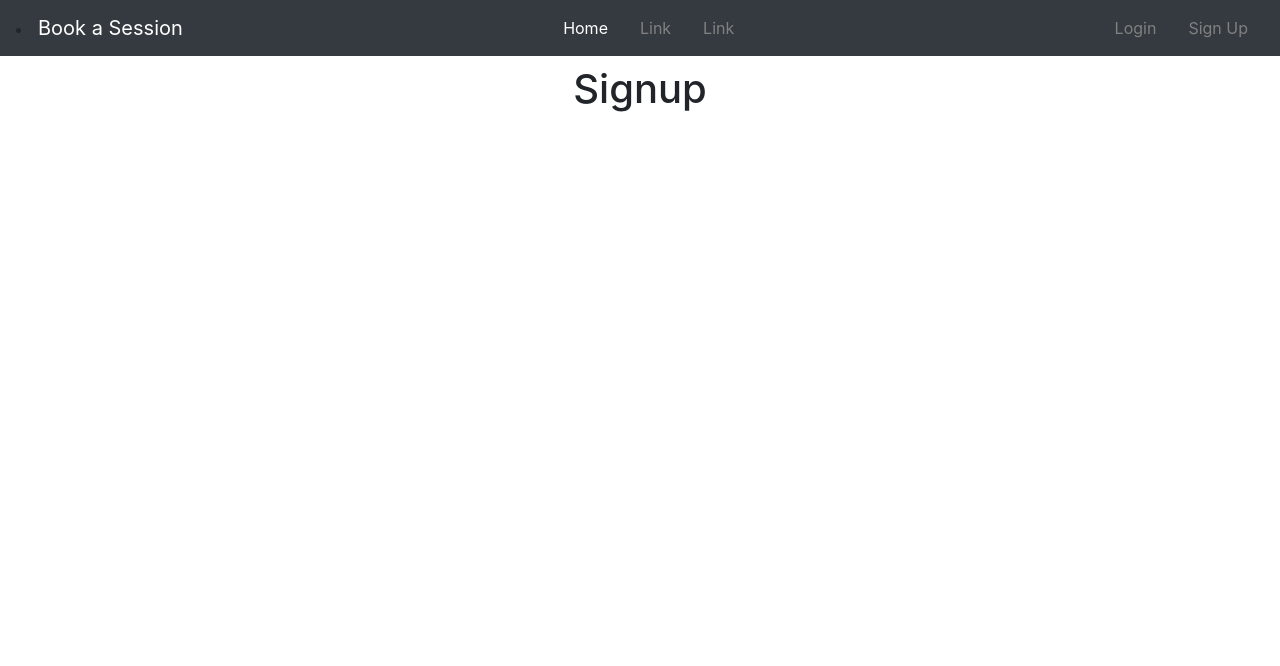
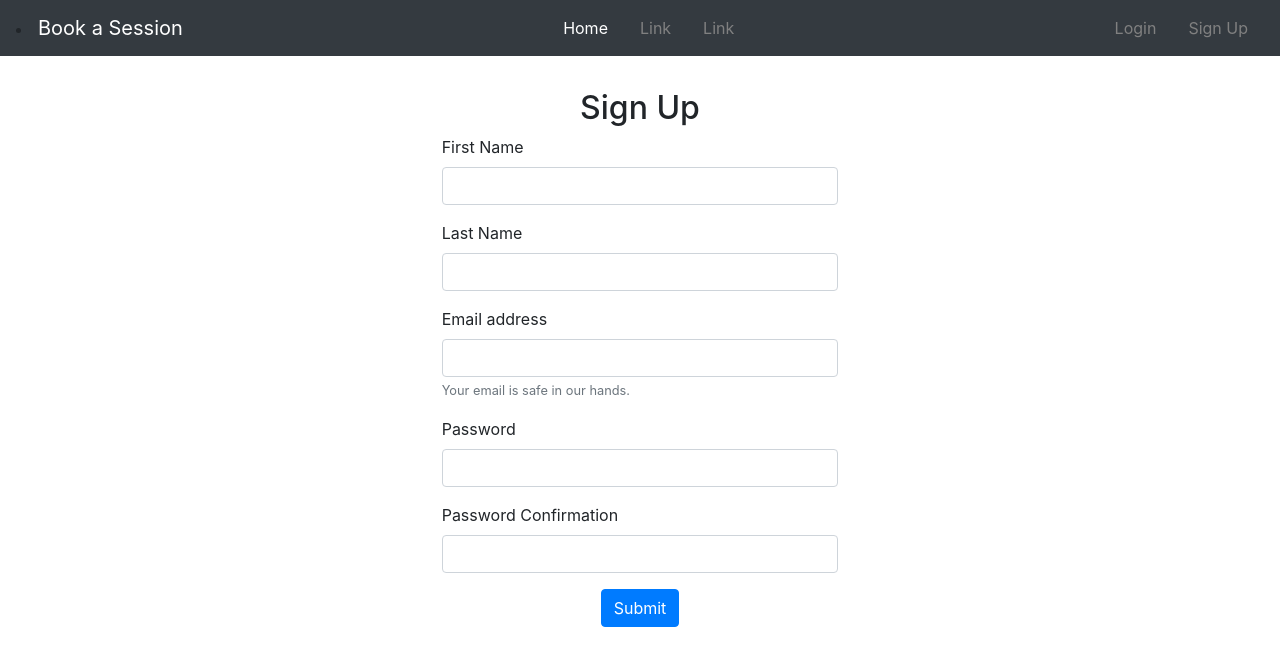
Before and after one commit to DanielMitiku/book-a-counseling-session-frontend, a React (Create React App) app: page /signup in a window 1280 px wide. Shown: the top 666 px of the page. Built offline with nearby package versions, Linux system fonts and the light colour scheme.

Commit message:
added login form with client side validation

```diff
--- a/src/components/login/Login.js
+++ b/src/components/login/Login.js
@@ -1,11 +1,74 @@
-import React from 'react'
+import React from 'react';
 
-const Login = () => {
-  return (
-    <div className="main">
-      <h1>Login</h1>
-    </div>
-  );
-}
+class Login extends React.Component {
+  constructor(props) {
+    super(props);
+    this.initialState = {
+      email: '',
+      password: '',
+      errors: {},
+    };
+    this.state = { ...this.initialState };
+    this.handleSubmit = this.handleSubmit.bind(this);
+    this.handleChange = this.handleChange.bind(this);
+    this.validateForm = this.validateForm.bind(this);
+  }
+
+  handleSubmit = event => {
+    event.preventDefault();
+    if( this.validateForm() === true ) {
+      console.log('form submitted')
+      //fire_action
+      //this.setState({ ...this.initialState });
+    }
+  }
+
+  handleChange = event => {
+    this.setState({
+      [event.target.name]: event.target.value,
+    })
+  }
+
+  validateForm = () => {
+    const { email, password } = this.state;
+    let errors = {};
+    if (!email) {
+      errors.email = 'This field is required';
+    }
+    if (!password) {
+      errors.password = 'This field is required';
+    }
+    this.setState({errors});
+    if (email && password) {
+      return true;
+    }
+    return false;
+  }
+
+  render() {
+    const { email, password, errors } = this.state;
+    return (
+      <div className="col-md-4 mt-4 offset-4">
+        <h2 className="main">Login</h2>
+        <form onSubmit={this.handleSubmit}>
+          <div className="form-group">
+            <label htmlFor="email">Email address</label>
+            <input type="email" className={`form-control ${errors.email ? "is-invalid" : ""}`} id="email" name="email" value={email} onChange={this.handleChange}/>
+            {errors.email && <span className={`${errors.email ? "invalid-feedback" : ""}`}>{errors.email}</span>}
+          </div>
+          <div className="form-group">
+            <label htmlFor="password">Password</label>
+            <input type="password" className={`form-control ${errors.password ? "is-invalid" : ""}`} id="password" name="password" value={password} onChange={this.handleChange}/>
+            {errors.password && <span className={`${errors.password ? "invalid-feedback" : ""}`}>{errors.password}</span>}
+          </div>
+          <div className="main">
+            <button type="submit" className="btn btn-primary">Submit</button>
+          </div>
+        </form>
+      </div>
+          );
+        }
+
+        }
 
 export default Login;
--- a/src/components/signup/SignUp.js
+++ b/src/components/signup/SignUp.js
@@ -1,11 +1,70 @@
 import React from 'react'
 
-const SignUp = () => {
-  return (
-    <div className="main">
-      <h1>Signup</h1>
-    </div>
-  );
+class SignUp extends React.Component {
+  constructor(props) {
+    super(props);
+    this.initialState = {
+      firstName: '',
+      lastName: '',
+      email: '',
+      password: '',
+      password_confirmation: ''
+    };
+    this.state = { ...this.initialState };
+    this.handleSubmit = this.handleSubmit.bind(this);
+    this.handleChange = this.handleChange.bind(this);
+  }
+
+  handleSubmit = event => {
+    event.preventDefault();
+    const { firstName, lastName, email, password, password_confirmation } = this.state;
+    if( firstName && lastName && email && password && password_confirmation ) {
+      //fire_action
+      this.setState({ ...this.initialState });
+    }
+  }
+
+  handleChange = event => {
+    this.setState({
+      [event.target.name]: event.target.value,
+    })
+  }
+
+  render() {
+    const { firstName, lastName, email, password, password_confirmation } = this.state;
+    return (
+      <div className="col-md-4 mt-4 offset-4">
+        <h2 className="main">Sign Up</h2>
+        <form onSubmit={this.handleSubmit}>
+          <div className="form-group">
+              <label for="firstName">First Name</label>
+              <input type="text" className="form-control" id="firstName" name="firstName" value={firstName} onChange={this.handleChange}/>
+          </div>
+          <div className="form-group">
+              <label for="lastName">Last Name</label>
+              <input type="text" className="form-control" id="lastName" name="lastName" value={lastName} onChange={this.handleChange}/>
+          </div>
+          <div className="form-group">
+            <label for="email">Email address</label>
+            <input type="email" className="form-control" id="email" name="email" value={email} onChange={this.handleChange}/>
+              <small id="emailHelp" className="form-text text-muted">Your email is safe in our hands.</small>
+          </div>
+          <div className="form-group">
+            <label for="password">Password</label>
+            <input type="password" className="form-control" id="password" name="password" value={password} onChange={this.handleChange}/>
+          </div>
+          <div className="form-group">
+            <label for="passwordConfirmation">Password Confirmation</label>
+            <input type="password" className="form-control" id="password_confirmation" name="password_confirmation" value={password_confirmation} onChange={this.handleChange}/>
+          </div>
+          <div class="main">
+            <button type="submit" className="btn btn-primary">Submit</button>
+          </div>
+        </form>
+      </div>
+    );
+  }
+
 }
 
 export default SignUp;
```
